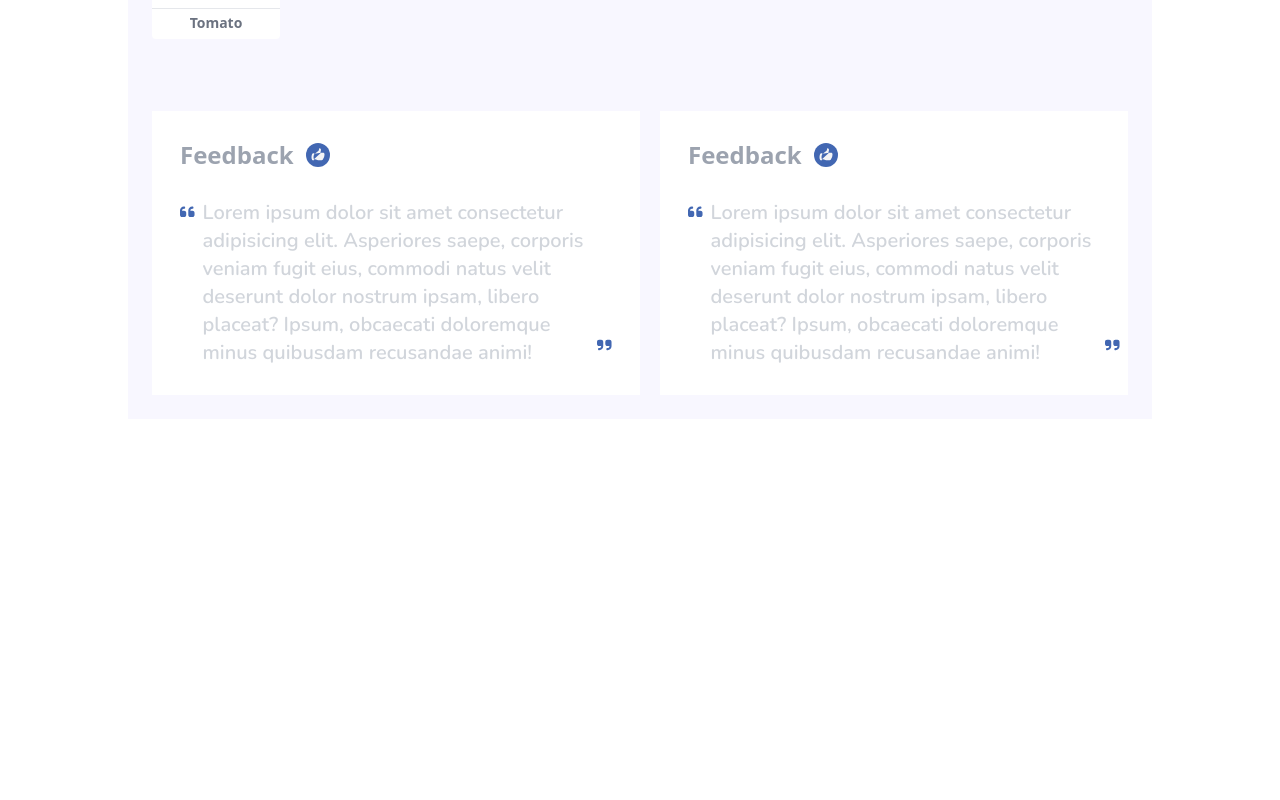
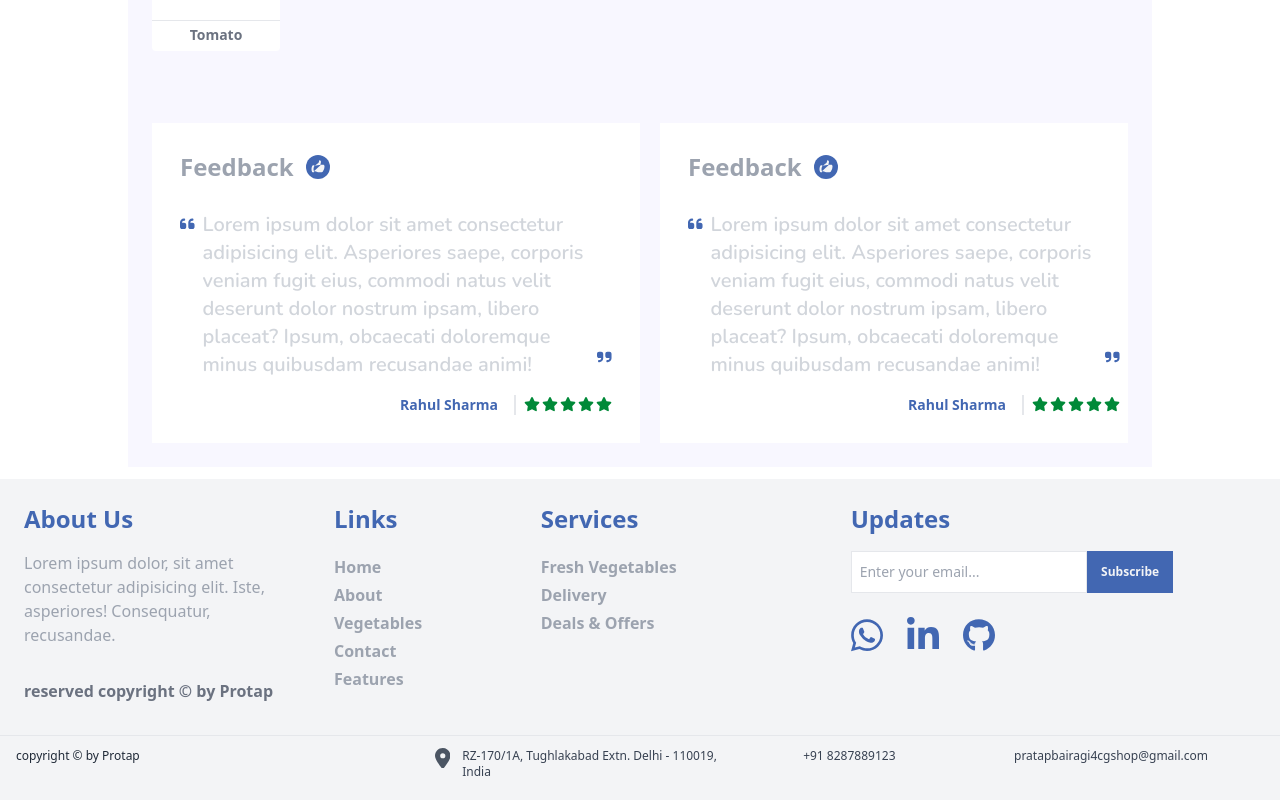
Before and after one commit to pratapbairagi/vegetable-website, a React (Vite) app in the folder client/: page /vegetable/Carrot in a window 1280 px wide. Shown: the part 1884-2684 px from the top of the page. Before the commit the page ends 2343 px from the top, so only its background shows below. Built offline with nearby package versions, Linux system fonts and the light colour scheme.

Commit message:
added product info and changed come css

```diff
--- a/client/src/App.jsx
+++ b/client/src/App.jsx
@@ -42,6 +42,7 @@ function App() {
 
       <Route path='/vegetable/:id' element={<Product_details/>}/>
       </Routes>
+      <Footer/>
       </BrowserRouter>
       </div>
 
--- a/client/src/component/card1.jsx
+++ b/client/src/component/card1.jsx
@@ -5,14 +5,14 @@ const Card1 = ({title, price, image, ratings, description}) => {
     return (
         <>
             <div className="card col-span-6 sm:col-span-6 md:col-span-4 lg:col-span-4 xl:col-span-3  flex flex-col p-1 border-r">
-                <NavLink to={`/vegetable/${title}`} className="w-full h-36 sm:h-36 md:h-48 lg:h-60 xl:h-72 flex items-center justify-center relative border-b border-dashed">
+                <div className="w-full h-36 sm:h-36 md:h-48 lg:h-60 xl:h-72 flex items-center justify-center relative border-b border-dashed">
 
                     <svg xmlns="http://www.w3.org/2000/svg" viewBox="0 0 24 24" fill="currentColor" className="w-6 sm:w-6 md:w-8 lg:w-10 xl:w-12 h-6 sm:h-6 md:h-8 lg:h-10 xl:h-12 absolute top-3 sm:top-3 md:top-4 lg:top-5 xl:top-6 left-3 sm:left-3 md:left-4 lg:left-5 xl:left-6 fill-theme-green-600 hover:fill-green-400">
                         <path d="m11.645 20.91-.007-.003-.022-.012a15.247 15.247 0 0 1-.383-.218 25.18 25.18 0 0 1-4.244-3.17C4.688 15.36 2.25 12.174 2.25 8.25 2.25 5.322 4.714 3 7.688 3A5.5 5.5 0 0 1 12 5.052 5.5 5.5 0 0 1 16.313 3c2.973 0 5.437 2.322 5.437 5.25 0 3.925-2.438 7.111-4.739 9.256a25.175 25.175 0 0 1-4.244 3.17 15.247 15.247 0 0 1-.383.219l-.022.012-.007.004-.003.001a.752.752 0 0 1-.704 0l-.003-.001Z" />
                     </svg>
 
                     <img src={image} className=" w-full" alt="" />
-                </NavLink>
+                </div>
                 <div className="w-full h-max grid grid-cols-12 px-2 sm:px-2 md:px-3 lg:px-4 xl:px-5">
                     <ul className="col-span-12 flex gap-x-0.5 mt-1.5">
                         <svg xmlns="http://www.w3.org/2000/svg" fill="none" viewBox="0 0 24 24" stroke-width="1.5" stroke="currentColor" className="size-5 sm:size-6 md:size-7 lg:size-8 xl:size-9 stroke-theme-green-600 fill-theme-green-600">
@@ -31,7 +31,7 @@ const Card1 = ({title, price, image, ratings, description}) => {
                             <path stroke-linecap="round" stroke-linejoin="round" d="M11.48 3.499a.562.562 0 0 1 1.04 0l2.125 5.111a.563.563 0 0 0 .475.345l5.518.442c.499.04.701.663.321.988l-4.204 3.602a.563.563 0 0 0-.182.557l1.285 5.385a.562.562 0 0 1-.84.61l-4.725-2.885a.562.562 0 0 0-.586 0L6.982 20.54a.562.562 0 0 1-.84-.61l1.285-5.386a.562.562 0 0 0-.182-.557l-4.204-3.602a.562.562 0 0 1 .321-.988l5.518-.442a.563.563 0 0 0 .475-.345L11.48 3.5Z" />
                         </svg>
                     </ul>
-                    <h5 className="col-span-12 text-xl sm:text-xl md:text-2xl lg:text-3xl xl:text-4xl font-extrabold font-nunito text-theme-blue-600 mt-4 sm:mt-4 md:mt-5 lg:mt-6 xl:mt-7">{title}</h5>
+                    <NavLink to={`/vegetable/${title}`} className="col-span-12 text-xl sm:text-xl md:text-2xl lg:text-3xl xl:text-4xl font-extrabold font-nunito text-theme-blue-600 mt-4 sm:mt-4 md:mt-5 lg:mt-6 xl:mt-7 cursor-pointer">{title}</NavLink>
                     <p className="col-span-12 text-sm sm:text-sm md:text-base lg:text-xl xl:text-2xl text-gray-400 font-nunito mt-1 sm:mt-1 md:mt-2 lg:mt-3 xl:mt-4">{description}</p>
                     <div className="col-span-6 mt-4 sm:mt-4 md:mt-5 lg:mt-6 xl:mt-7">
                         <button className="text-2xs sm:text-2xs md:text-xs lg:text-sm xl:text-base font-semibold text-gray-100 bg-theme-blue-600 px-1.5 sm:px-1.5 md:px-2.5 lg:px-3.5 xl:px-4 py-1 sm:py-1 md:py-1.5 lg:py-2 xl:py-2.5 rounded-sm hover:bg-blue-500">ADD TO CART</button>
--- a/client/src/component/card2.jsx
+++ b/client/src/component/card2.jsx
@@ -1,3 +1,4 @@
+import { NavLink } from "react-router-dom"
 
 
 const Card2 = ({title, price, image, ratings, description}) => {
@@ -15,7 +16,7 @@ const Card2 = ({title, price, image, ratings, description}) => {
                 <img src={image} className=" h-full w-full object-contain" alt="" />
             </div>
             <div className="w-full h-8 sm:h-9 md:h-10 lg:h-12 xl:h-14 flex items-center justify-between px-2 bg-gray-100">
-                <h6 className=" text-sm sm:text-base md:text-xl lg:text-2xl xl:text-3xl font-extrabold font-nunito text-theme-blue-600">{title}</h6>
+                <NavLink to={`/vegetable/${title}`} className=" text-sm sm:text-base md:text-xl lg:text-2xl xl:text-3xl font-extrabold font-nunito text-theme-blue-600">{title}</NavLink>
                 <h6 className="text-base sm:text-base md:text-xl lg:text-2xl xl:text-2xl font-bold text-theme-green-600 h-max">₹ {price}/KG</h6>
             </div>
         </div>
--- a/client/src/component/footer.jsx
+++ b/client/src/component/footer.jsx
@@ -46,21 +46,21 @@ const Footer = () => {
             </div>
             <hr className="mt-4" />
             <div className="grid grid-cols-12 py-3 px-4 gap-x-2 gap-y-4">
-                <div className="col-span-5 lg:col-span-4 text-sm md:text-base xl:text-xl text-gray-800 flex justify-center lg:justify-start">copyright &copy; by Protap</div>
+                <div className="col-span-5 lg:col-span-4 text-3xs md:text-2xs xl:text-xs text-gray-800 flex justify-center lg:justify-start">copyright &copy; by Protap</div>
 
-                <div className="col-span-7 lg:col-span-3 flex justify-center items-start gap-x-3 text-xs md:text-sm xl:text-base text-gray-700 ">
+                <div className="col-span-7 lg:col-span-3 flex justify-center items-start gap-x-3 text-3xs md:text-2xs xl:text-xs text-gray-700 ">
                     <svg xmlns="http://www.w3.org/2000/svg" viewBox="0 0 384 512" className="w-4 fill-gray-600">
                         <path d="M215.7 499.2C267 435 384 279.4 384 192C384 86 298 0 192 0S0 86 0 192c0 87.4 117 243 168.3 307.2c12.3 15.3 35.1 15.3 47.4 0zM192 128a64 64 0 1 1 0 128 64 64 0 1 1 0-128z" />
                     </svg>
                     RZ-170/1A, Tughlakabad Extn. Delhi - 110019, India
                 </div>
-                <div className="col-span-6 lg:col-span-2 flex mr-16 sm:mr-36 lg:mr-0 justify-center text-gray-700 gap-x-2 text-xs md:text-sm xl:text-base">
+                <div className="col-span-6 lg:col-span-2 flex mr-16 sm:mr-36 lg:mr-0 justify-center text-gray-700 gap-x-2 text-3xs md:text-2xs xl:text-xs">
                     {/* <svg xmlns="http://www.w3.org/2000/svg" fill="none" viewBox="0 0 24 24" strokeWidth={1.5} className="w-4 stroke-gray-700">
                         <path strokeLinecap="round" strokeLinejoin="round" d="M20.25 3.75v4.5m0-4.5h-4.5m4.5 0-6 6m3 12c-8.284 0-15-6.716-15-15V4.5A2.25 2.25 0 0 1 4.5 2.25h1.372c.516 0 .966.351 1.091.852l1.106 4.423c.11.44-.054.902-.417 1.173l-1.293.97a1.062 1.062 0 0 0-.38 1.21 12.035 12.035 0 0 0 7.143 7.143c.441.162.928-.004 1.21-.38l.97-1.293a1.125 1.125 0 0 1 1.173-.417l4.423 1.106c.5.125.852.575.852 1.091V19.5a2.25 2.25 0 0 1-2.25 2.25h-2.25Z" />
                     </svg> */}
                     +91 8287889123
                 </div>
-                <div className="col-span-6 lg:col-span-3 flex justify-center text-gray-700 gap-x-2 text-xs md:text-sm xl:text-base">
+                <div className="col-span-6 lg:col-span-3 flex justify-center text-gray-700 gap-x-2 text-3xs md:text-3xs xl:text-xs">
                     {/* <svg xmlns="http://www.w3.org/2000/svg" fill="none" viewBox="0 0 24 24" strokeWidth={1.5} className="w-4 stroke-gray-700">
                         <path strokeLinecap="round" strokeLinejoin="round" d="M16.5 12a4.5 4.5 0 1 1-9 0 4.5 4.5 0 0 1 9 0Zm0 0c0 1.657 1.007 3 2.25 3S21 13.657 21 12a9 9 0 1 0-2.636 6.364M16.5 12V8.25" />
                     </svg> */}
--- a/client/src/component/product_details.jsx
+++ b/client/src/component/product_details.jsx
@@ -7,7 +7,7 @@ const Product_details = () => {
     const { id } = useParams();
     console.log(id)
     return (
-        <div className="w-full min-h-full grid grid-cols-12 pb-10 lg:max-w-80% mx-auto">
+        <div className="w-full min-h-full grid grid-cols-12 pb-3 lg:max-w-80% mx-auto pt-3">
             <div className="col-span-12 md:col-span-8 grid-cols-12 grid grid-cols-12 gap-y-2 order-1 lg:max-h-70vh">
 
                 <img src="/images/potato.png" className="col-span-12 w-full object-contain lg:max-h-80vh bg-gray-100" alt="" />
@@ -184,7 +184,7 @@ const Product_details = () => {
                 </div>
             </div>
 
-            <div className="col-span-12 order-11 flex flex-col px-3 md:px-4 lg:px-5 xl:px-6 mt-5 md:mt-6 lg:mt-7 py-6 " style={{ background: "#F8F7FF" }}>
+            <div className="col-span-12 order-11 flex flex-col px-3 md:px-4 lg:px-5 xl:px-6 mt-3 md:mt-5 lg:mt-7 py-6" style={{ background: "#F8F7FF" }}>
                 <h6 className="flex  justify-between text-base md:text-xl lg:text-2xl font-bold font-nunito text-gray-600">
                     <span>Reviews</span>
                     <div className="flex items-center gap-x-2 md:gap-x-3">
--- a/client/src/component/review_card.jsx
+++ b/client/src/component/review_card.jsx
@@ -18,6 +18,27 @@ const Review_card = () => {
                                 <path d="M448 296c0 66.3-53.7 120-120 120h-8c-17.7 0-32-14.3-32-32s14.3-32 32-32h8c30.9 0 56-25.1 56-56v-8H320c-35.3 0-64-28.7-64-64V160c0-35.3 28.7-64 64-64h64c35.3 0 64 28.7 64 64v32 32 72zm-256 0c0 66.3-53.7 120-120 120H64c-17.7 0-32-14.3-32-32s14.3-32 32-32h8c30.9 0 56-25.1 56-56v-8H64c-35.3 0-64-28.7-64-64V160c0-35.3 28.7-64 64-64h64c35.3 0 64 28.7 64 64v32 32 72z"/>
                             </svg>
                             </p>
+                            <div className="w-full flex items-center justify-end mt-4">
+                                <h6 className="text-sm text-theme-blue-600 font-bold pr-4 border-r-2">Rahul Sharma</h6>
+                                <div className="flex pl-2 gap-x-0.5">
+                                <svg xmlns="http://www.w3.org/2000/svg" viewBox="0 0 576 512" className="w-4 fill-theme-green-600">
+                                    <path d="M316.9 18C311.6 7 300.4 0 288.1 0s-23.4 7-28.8 18L195 150.3 51.4 171.5c-12 1.8-22 10.2-25.7 21.7s-.7 24.2 7.9 32.7L137.8 329 113.2 474.7c-2 12 3 24.2 12.9 31.3s23 8 33.8 2.3l128.3-68.5 128.3 68.5c10.8 5.7 23.9 4.9 33.8-2.3s14.9-19.3 12.9-31.3L438.5 329 542.7 225.9c8.6-8.5 11.7-21.2 7.9-32.7s-13.7-19.9-25.7-21.7L381.2 150.3 316.9 18z"/>
+                                </svg>
+                                <svg xmlns="http://www.w3.org/2000/svg" viewBox="0 0 576 512" className="w-4 fill-theme-green-600">
+                                    <path d="M316.9 18C311.6 7 300.4 0 288.1 0s-23.4 7-28.8 18L195 150.3 51.4 171.5c-12 1.8-22 10.2-25.7 21.7s-.7 24.2 7.9 32.7L137.8 329 113.2 474.7c-2 12 3 24.2 12.9 31.3s23 8 33.8 2.3l128.3-68.5 128.3 68.5c10.8 5.7 23.9 4.9 33.8-2.3s14.9-19.3 12.9-31.3L438.5 329 542.7 225.9c8.6-8.5 11.7-21.2 7.9-32.7s-13.7-19.9-25.7-21.7L381.2 150.3 316.9 18z"/>
+                                </svg>
+                                <svg xmlns="http://www.w3.org/2000/svg" viewBox="0 0 576 512" className="w-4 fill-theme-green-600">
+                                    <path d="M316.9 18C311.6 7 300.4 0 288.1 0s-23.4 7-28.8 18L195 150.3 51.4 171.5c-12 1.8-22 10.2-25.7 21.7s-.7 24.2 7.9 32.7L137.8 329 113.2 474.7c-2 12 3 24.2 12.9 31.3s23 8 33.8 2.3l128.3-68.5 128.3 68.5c10.8 5.7 23.9 4.9 33.8-2.3s14.9-19.3 12.9-31.3L438.5 329 542.7 225.9c8.6-8.5 11.7-21.2 7.9-32.7s-13.7-19.9-25.7-21.7L381.2 150.3 316.9 18z"/>
+                                </svg>
+                                <svg xmlns="http://www.w3.org/2000/svg" viewBox="0 0 576 512" className="w-4 fill-theme-green-600">
+                                    <path d="M316.9 18C311.6 7 300.4 0 288.1 0s-23.4 7-28.8 18L195 150.3 51.4 171.5c-12 1.8-22 10.2-25.7 21.7s-.7 24.2 7.9 32.7L137.8 329 113.2 474.7c-2 12 3 24.2 12.9 31.3s23 8 33.8 2.3l128.3-68.5 128.3 68.5c10.8 5.7 23.9 4.9 33.8-2.3s14.9-19.3 12.9-31.3L438.5 329 542.7 225.9c8.6-8.5 11.7-21.2 7.9-32.7s-13.7-19.9-25.7-21.7L381.2 150.3 316.9 18z"/>
+                                </svg>
+                                <svg xmlns="http://www.w3.org/2000/svg" viewBox="0 0 576 512" className="w-4 fill-theme-green-600">
+                                    <path d="M316.9 18C311.6 7 300.4 0 288.1 0s-23.4 7-28.8 18L195 150.3 51.4 171.5c-12 1.8-22 10.2-25.7 21.7s-.7 24.2 7.9 32.7L137.8 329 113.2 474.7c-2 12 3 24.2 12.9 31.3s23 8 33.8 2.3l128.3-68.5 128.3 68.5c10.8 5.7 23.9 4.9 33.8-2.3s14.9-19.3 12.9-31.3L438.5 329 542.7 225.9c8.6-8.5 11.7-21.2 7.9-32.7s-13.7-19.9-25.7-21.7L381.2 150.3 316.9 18z"/>
+                                </svg>
+
+                                </div>
+                            </div>
                     </li>
     )
 }
--- a/client/src/component/shop_by_category.jsx
+++ b/client/src/component/shop_by_category.jsx
@@ -74,11 +74,11 @@ const Shop_by_category = () => {
                             <li className=" h-max w-max sm:w-max md:w-full md:border-b border-gray-300 hover:border-b md:hover:bg-gray-100">
                                 <button className="text-base sm:text-base md:text-xl lg:text-2xl xl:text-2xl px-3 py-1.5 sm:py-1.5 md:py-2 lg:py-2.5 xl:py-3 text-gray-400 font-bold font-nunito w-max sm:w-max md:w-full text-start">Other</button>
                             </li>
-                            <img src="./images/veg_category.png" className="w-full hidden md:block mt-6" alt="" />
+                            <img src="./images/veg_category.png" className="w-full hidden md:block mt-6 " alt="" />
                         </ul>
                     </div>
                     <div className="col-span-12 sm:col-span-12 md:col-span-9 lg:col-span-9 xl:col-span-9 grid grid-cols-12 min-h-96 h-max gap-y-6 relative">
-                        <img src="./images/shop_by_cat_background.png" className="absolute h-full object-contain bottom-0 right-0 opacity-10 z-0" alt="" />
+                        {/* <img src="./images/shop_by_cat_background.png" className="absolute h-full object-contain bottom-0 right-0 opacity-10 z-0" alt="" /> */}
                         {card2.map((v, i) => {
                             return <Card2 key={v.id} title={v.title} price={v.price} image={v.image} description={v.description} ratings={v.ratings} />
                         })}
--- a/client/src/pages/home.jsx
+++ b/client/src/pages/home.jsx
@@ -28,7 +28,6 @@ const Home = () => {
             <Service_features />
             <Service_feedbacks />
             <Contact />
-            <Footer />
         </div>
     )
 }
```
Also changed, not shown: client/src/component/cart.jsx (+6 -6 lines), client/src/component/navbar.jsx (+25 -9 lines).
